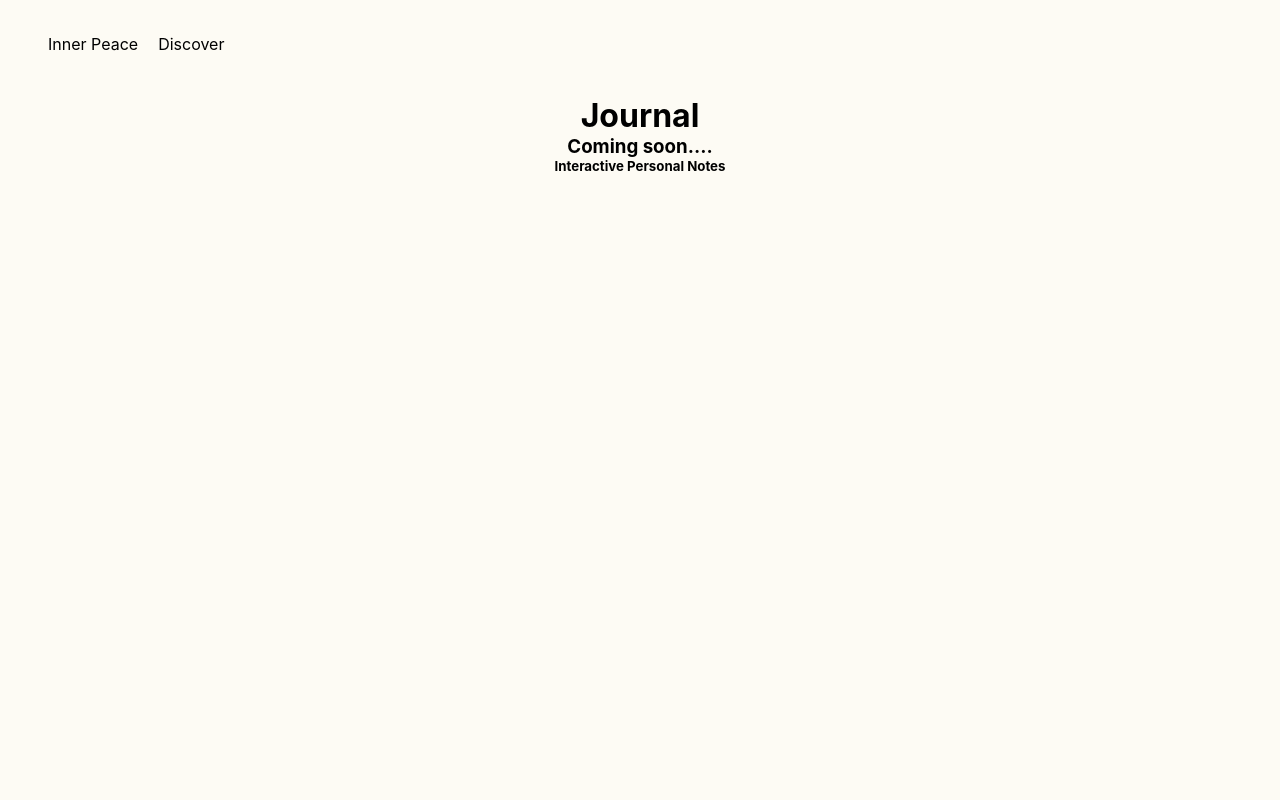
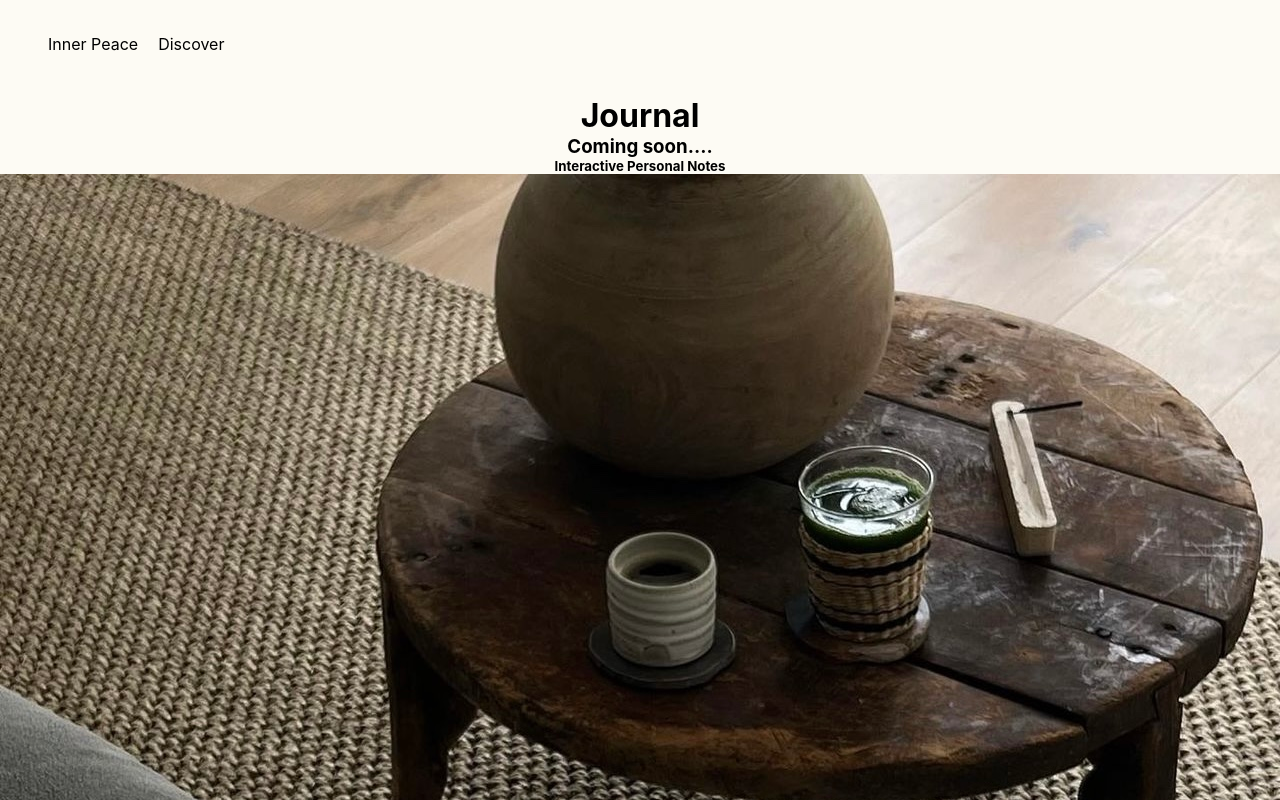
Before and after one commit to mehjwazir/ip, a React (Create React App) app: page /journal in a window 1280 px wide. Shown: the top 800 px of the page. Built offline with nearby package versions, Linux system fonts and the light colour scheme; a web font is replaced by a local one.

Commit message:
added img to journal.jsx

```diff
--- a/src/pages/Journal/Journal.jsx
+++ b/src/pages/Journal/Journal.jsx
@@ -1,4 +1,5 @@
 import './Journal.css';
+import Img1 from './files/1.jpg'
 
 
 function Journal() {
@@ -7,6 +8,7 @@ function Journal() {
 			<h1> Journal</h1>
 			<h3>Coming soon....</h3>
 			<h5>Interactive Personal Notes</h5>
+			<img src={Img1} alt="" />
 		</main>
 	)
 }
```
Also changed, not shown: src/pages/Nature/files/2.JPG (renamed from src/pages/Journal/files/2.JPG).
